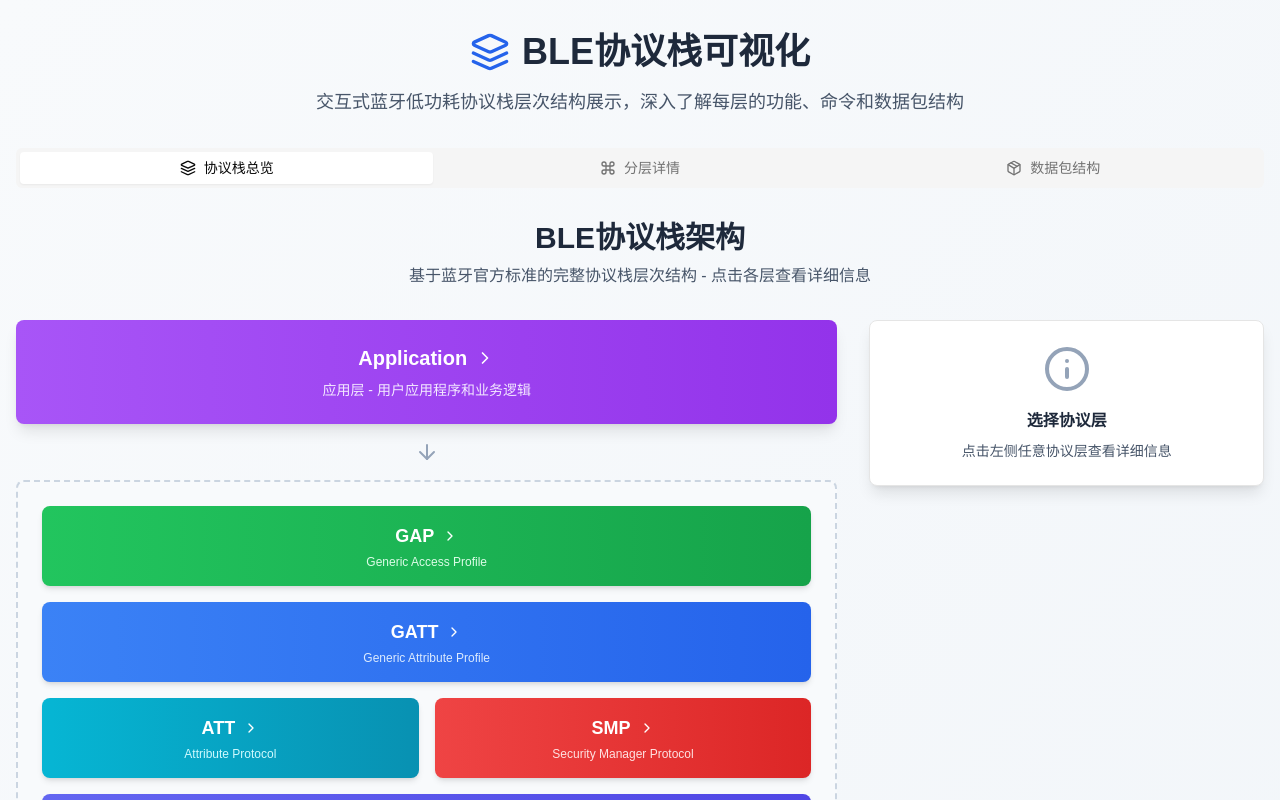
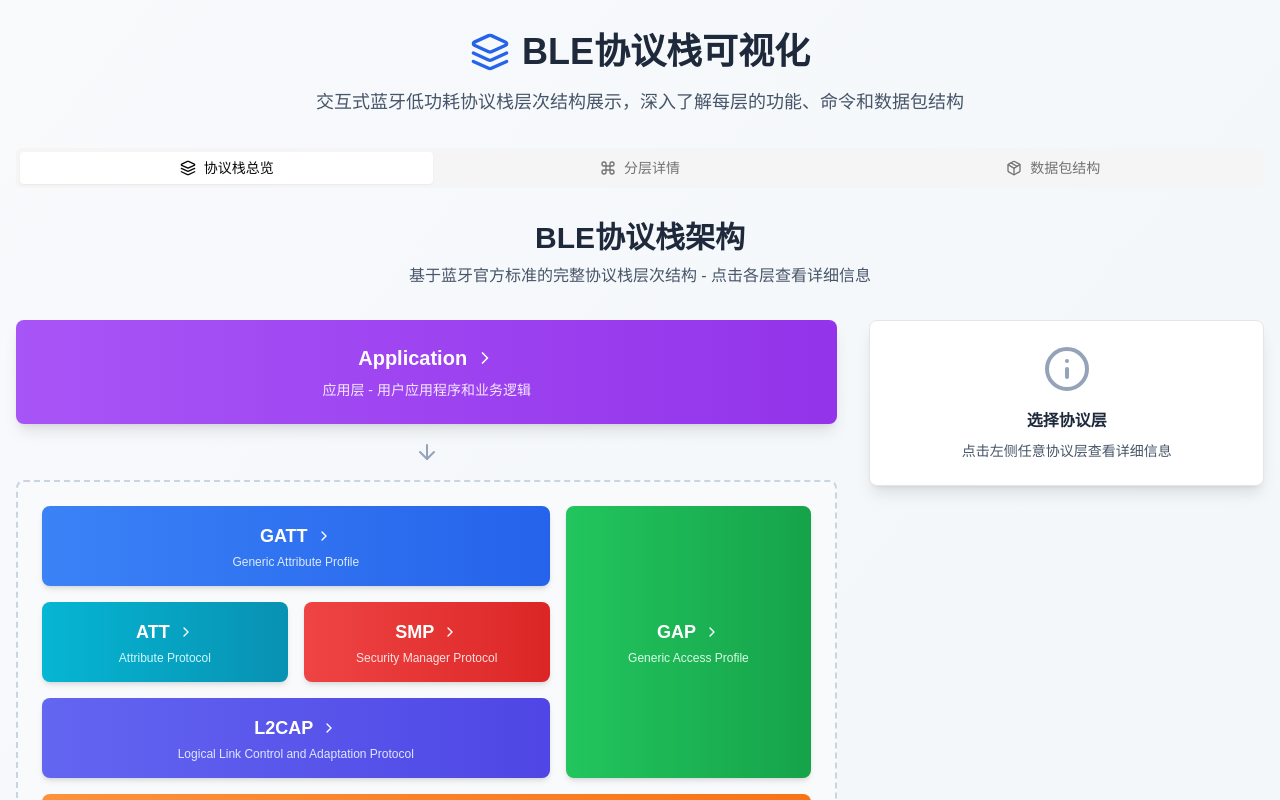
Before and after one commit to lychjck/ble-protocol-stack, a React (Vite) app: page / in a window 1280 px wide. Shown: the top 800 px of the page. Built offline with nearby package versions, Linux system fonts and the light colour scheme.

Commit message:
refactor(protocol-stack): 优化BLE协议栈布局结构并修复格式问题
重构协议栈组件布局，将GAP移至右侧独立列，改善视觉层次
修复代码中的多余空行和格式不一致问题

```diff
--- a/src/components/protocol-stack-overview.tsx
+++ b/src/components/protocol-stack-overview.tsx
@@ -128,20 +128,12 @@ export function ProtocolStackOverview() {
           <div className="mb-4">
             <div className="bg-slate-50 border-2 border-dashed border-slate-300 rounded-lg p-6">
               <div className="space-y-4">
-                <Card
-                    className="bg-gradient-to-r from-green-500 to-green-600 text-white border-0 shadow-md cursor-pointer hover:shadow-lg transition-all duration-200 hover:scale-105"
-                    onClick={() => handleLayerClick(getLayerById('gap')!)}
-                  >
-                    <CardContent className="p-4 text-center">
-                      <div className="flex items-center justify-center gap-2">
-                        <h4 className="text-lg font-bold">GAP</h4>
-                        <ChevronRight className="h-4 w-4" />
-                      </div>
-                      <p className="text-green-100 text-xs mt-1">Generic Access Profile</p>
-                    </CardContent>
-                  </Card>
-                {/* GATT、GAP、ATT三列并行 */}
+
+
+                <div className="grid grid-cols-1 md:grid-cols-3 gap-4 items-stretch">
+                  <div className="space-y-4 h-full md:col-span-2">
                     <div className="grid grid-cols-1 md:grid-cols-1 gap-4">
+                      {/* GATT */}
                       <Card
                         className="bg-gradient-to-r from-blue-500 to-blue-600 text-white border-0 shadow-md cursor-pointer hover:shadow-lg transition-all duration-200 hover:scale-105"
                         onClick={() => handleLayerClick(getLayerById('gatt')!)}
@@ -154,11 +146,10 @@ export function ProtocolStackOverview() {
                           <p className="text-blue-100 text-xs mt-1">Generic Attribute Profile</p>
                         </CardContent>
                       </Card>
-
                     </div>
 
-                {/* SMP和ATT并行 */}
                     <div className="grid grid-cols-1 md:grid-cols-2 gap-4">
+                      {/* ATT */}
                       <Card
                         className="bg-gradient-to-r from-cyan-500 to-cyan-600 text-white border-0 shadow-md cursor-pointer hover:shadow-lg transition-all duration-200 hover:scale-105"
                         onClick={() => handleLayerClick(getLayerById('att')!)}
@@ -171,6 +162,8 @@ export function ProtocolStackOverview() {
                           <p className="text-cyan-100 text-xs mt-1">Attribute Protocol</p>
                         </CardContent>
                       </Card>
+
+                      {/* SMP */}
                       <Card
                         className="bg-gradient-to-r from-red-500 to-red-600 text-white border-0 shadow-md cursor-pointer hover:shadow-lg transition-all duration-200 hover:scale-105"
                         onClick={() => handleLayerClick(getLayerById('smp')!)}
@@ -184,10 +177,10 @@ export function ProtocolStackOverview() {
                         </CardContent>
                       </Card>
 
-
                     </div>
 
                     <div>
+                      {/* L2CAP */}
                       <Card
                         className="bg-gradient-to-r from-indigo-500 to-indigo-600 text-white border-0 shadow-md cursor-pointer hover:shadow-lg transition-all duration-200 hover:scale-105"
                         onClick={() => handleLayerClick(getLayerById('l2cap')!)}
@@ -201,6 +194,25 @@ export function ProtocolStackOverview() {
                         </CardContent>
                       </Card>
                     </div>
+                  </div>
+
+                  <div className='h-full'>
+                    <Card
+                      className="h-full bg-gradient-to-r from-green-500 to-green-600 text-white border-0 shadow-md cursor-pointer hover:shadow-lg transition-all duration-200 hover:scale-105"
+                      onClick={() => handleLayerClick(getLayerById('gap')!)}
+                    >
+                      <CardContent className="p-4 text-center h-full flex flex-col items-center justify-center">
+                        <div className="flex items-center justify-center gap-2">
+                          <h4 className="text-lg font-bold">GAP</h4>
+                          <ChevronRight className="h-4 w-4" />
+                        </div>
+                        <p className="text-green-100 text-xs mt-1">Generic Access Profile</p>
+                      </CardContent>
+                    </Card>
+                  </div>
+
+                </div>
+
 
                 {/* HCI */}
                 <Card
@@ -215,6 +227,7 @@ export function ProtocolStackOverview() {
                     <p className="text-orange-100 text-xs mt-1">Host Controller Interface</p>
                   </CardContent>
                 </Card>
+
               </div>
 
               <div className="text-center mt-4">
```
Also changed, not shown: src/App.tsx (line endings or trailing spaces). Lines whose indentation alone changed are shown as unchanged.
